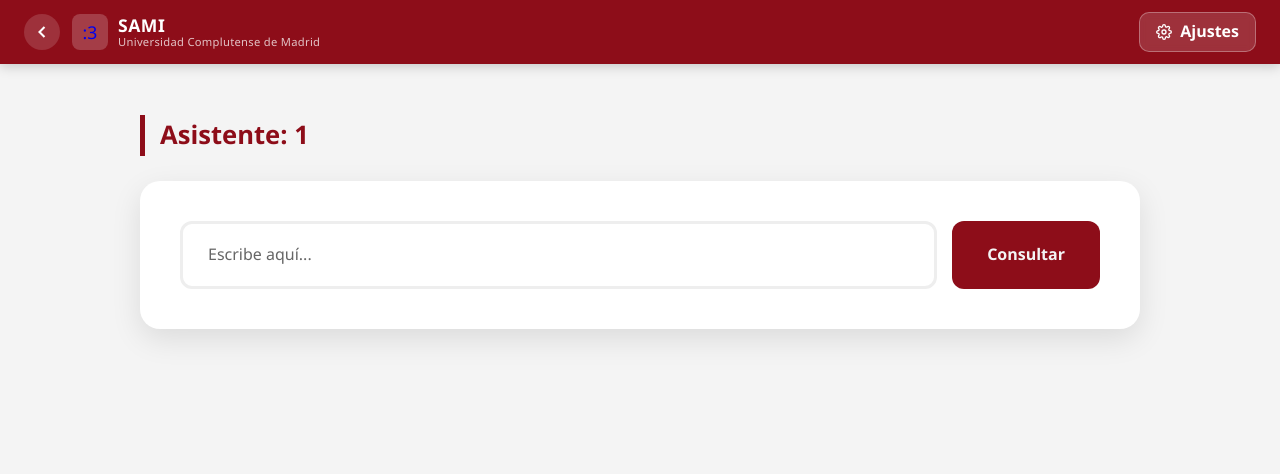
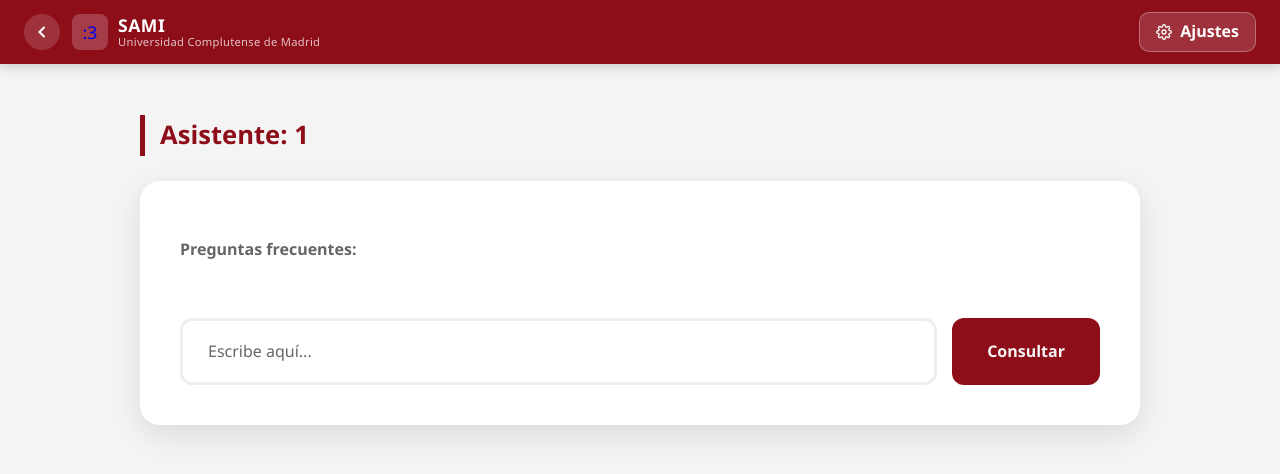
Before and after one commit to NILGroup/TFG-SAMI-25-26, a React (Vite) app in the folder Frontend/sami-pwa/: page /query/1 in a window 1280 px wide. Shown: the top 474 px of the page. Built offline with nearby package versions, Linux system fonts and the light colour scheme.

Commit message:
HIstorial sin pasar por back + arreglo del store del chat
Se me olvidó quitar el chat store cuando quité la forma de chat de antes, así que lo aprovecho para meter un historial con las ultimas 5 preguntas. Esto es temporal, luego se podrá pasar como contexto al asistente

```diff
--- a/Frontend/sami-pwa/src/features/query/QueryPage.css
+++ b/Frontend/sami-pwa/src/features/query/QueryPage.css
@@ -131,6 +131,37 @@
     color: var(--bg-primary);
 }
 
+.historial-title {
+    font-weight: 600;
+    color: var(--text-secondary);
+    margin-bottom: 10px;
+}
+
+.historial-container {
+    display: flex;
+    flex-wrap: wrap;
+    gap: 12px;
+    margin-bottom: 25px;
+    padding-bottom: 25px;
+    border-bottom: 1px solid var(--border);
+}
+
+.historial-btn {
+    background: transparent;
+    border: 2px solid var(--accent);
+    padding: 10px 18px;
+    border-radius: 30px;
+    cursor: pointer;
+    color: var(--accent);
+    transition: all 0.2s;
+    font-weight: 500;
+}
+
+.historial-btn:hover {
+    background: var(--accent);
+    color: var(--bg-primary);
+}
+
 @keyframes fadeIn {
     from {
         opacity: 0;
--- a/Frontend/sami-pwa/src/features/query/QueryPage.jsx
+++ b/Frontend/sami-pwa/src/features/query/QueryPage.jsx
@@ -1,5 +1,6 @@
 import { useParams, useNavigate } from 'react-router-dom';
 import { useState } from 'react';
+import { useHistorialStore } from '../../store/useChatStore';
 import { useAccessibilityStore } from '../../store/useAccessibilityStore';
 import { preguntarAlRAG } from '../../services/api';
 import './QueryPage.css';
@@ -77,6 +78,9 @@ export const QueryPage = () => {
     const [isLoading, setIsLoading] = useState(false);
     const [error, setError] = useState(null);
 
+    const { addPregunta, getPreguntas } = useHistorialStore();
+    const preguntasRecientes = getPreguntas(categoryId);
+
     const faqs = FAQS_POR_CATEGORIA[categoryId] || [];
 
     const handleSearch = async (text, respuestaDirecta = null) => {
@@ -90,6 +94,8 @@ export const QueryPage = () => {
             setIsSubmitted(true);
             return;
         }
+
+        addPregunta(categoryId, query);
         setIsLoading(true);
         setError(null);
 
@@ -110,6 +116,26 @@ export const QueryPage = () => {
                 <div className="search-panel">
                     <h2 className="category-title">Asistente: {categoryId}</h2>
                     <div className="interaction-box">
+
+                        {preguntasRecientes.length > 0 && (
+                            <div>
+                                <p className="historial-title">Tus consultas recientes:</p>
+                                <div className="historial-container">
+                                    {preguntasRecientes.map((p) => (
+                                        <button
+                                            key={p}
+                                            className="historial-btn"
+                                            onClick={() => handleSearch(p)}
+                                        >
+                                            {p}
+                                        </button>
+                                    ))}
+                                </div>
+                            </div>
+                        )}
+
+                        <p className="instruction-text">Preguntas frecuentes:</p>
+                        <div className="faqs-container">
                             {faqs.map((faq) => (
                                 <button
                                     key={faq.pregunta}
@@ -119,6 +145,8 @@ export const QueryPage = () => {
                                     {faq.pregunta}
                                 </button>
                             ))}
+                        </div>
+
                         <div className="input-group">
                             <input
                                 className="main-input"
--- a/Frontend/sami-pwa/src/store/useChatStore.js
+++ b/Frontend/sami-pwa/src/store/useChatStore.js
@@ -1,9 +1,17 @@
 import { create } from 'zustand';
 
-export const useChatStore = create((set) => ({
-    messages: [],
-    addMessage: (text, sender) => set((state) => ({
-        messages: [...state.messages, { id: Date.now(), text, sender }]
-    })),
-    clearChat: () => set({ messages: [] }),
+export const useHistorialStore = create((set, get) => ({
+    historial: {},
+
+    addPregunta: (categoryId, pregunta) => set((state) => {
+        const previas = state.historial[categoryId] || [];
+        const actualizadas = [pregunta, ...previas].slice(0, 5);
+        return {
+            historial: { ...state.historial, [categoryId]: actualizadas }
+        };
+    }),
+
+    getPreguntas: (categoryId) => get().historial[categoryId] || [],
+
+    clearHistorial: () => set({ historial: {} }),
 }));
```
Lines whose indentation alone changed are shown as unchanged.
